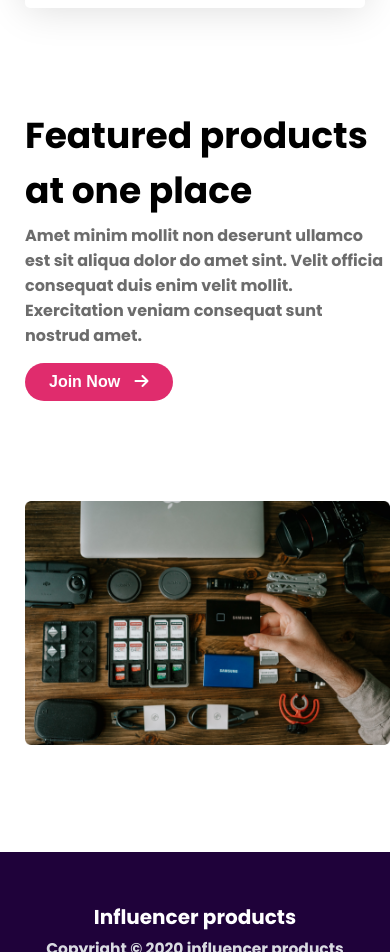
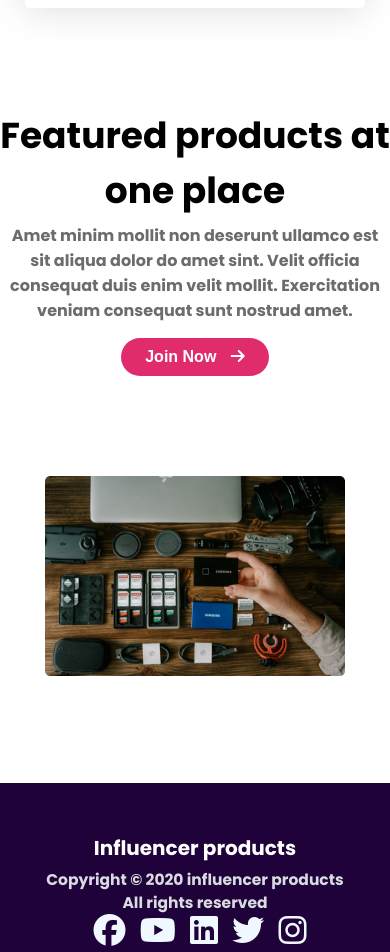
Before and after one commit to Hello-Anik/influencer-website, a plain HTML site: page index.html in a window 390 px wide. Shown: the part 5430-6382 px from the top of the page. Drawn offline with Linux system fonts and the light colour scheme.

Commit message:
some style added

```diff
--- a/index.html
+++ b/index.html
@@ -143,7 +143,7 @@
                 <div class="feature-img">
                     <img src="./images/gear.png" alt="" class="img-feature">
                 </div>
-                <div>
+                <div class="feature-text">
                     <h1 class="feature-title">Featured products at one place</h1>
                     <p class="feature-description">Amet minim mollit non deserunt ullamco est sit aliqua dolor do amet sint. Velit officia consequat duis enim velit mollit. Exercitation veniam consequat sunt nostrud amet.</p>
                             <button class="btn-primary">Join Now <i class="fa-solid fa-arrow-right"></i></button>
--- a/style.css
+++ b/style.css
@@ -232,7 +232,12 @@
     .features{
       flex-direction: column-reverse;
       justify-items: center;
-      margin-left: 25px;
+    }
+    .feature-img img{
+      max-width: 300px;
+    }
+    .feature-text{
+      text-align: center;
     }
     .card-img{
       width: 100%;
```
